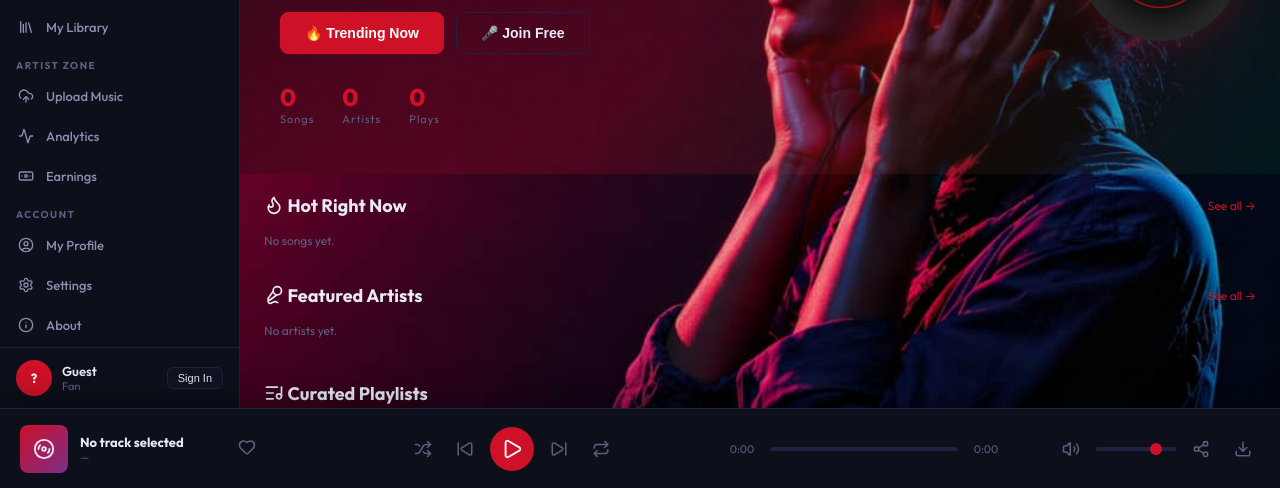
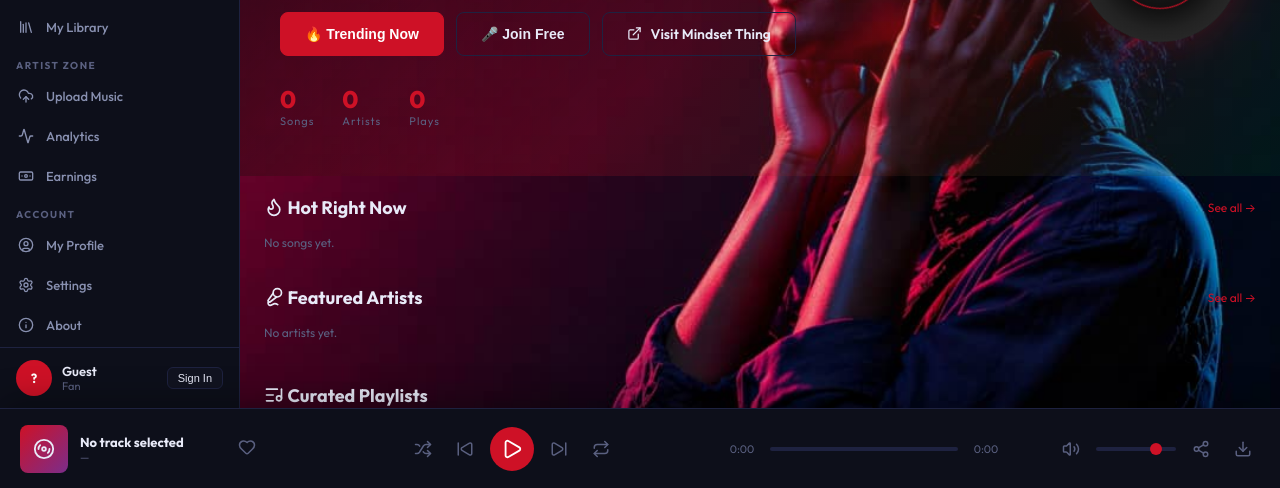
Before and after one commit to Aceproulx/DUODROP, a website: page index.html in a window 1280 px wide. Shown: the part 312-800 px from the top of the page. Drawn offline with nearby package versions, Linux system fonts and the light colour scheme; no server answers.

Commit message:
feat: add Mindset Thing link to homepage hero

```diff
--- a/index.html
+++ b/index.html
@@ -98,6 +98,7 @@
         <div class="hero-btns">
           <button class="btn btn-primary btn-lg" onclick="showPage('trending')">🔥 Trending Now</button>
           <button id="hero-join-btn" class="btn btn-outline btn-lg" onclick="openAuthModal('register')">🎤 Join Free</button>
+          <a class="btn btn-outline btn-lg" href="https://mindsetthing.vercel.app/" target="_blank" rel="noopener noreferrer"><i data-lucide="external-link"></i> Visit Mindset Thing</a>
         </div>
         <div class="hero-stats">
           <div class="hs"><span class="hs-val" id="hs-songs">0</span><span class="hs-lbl">Songs</span></div>
```
